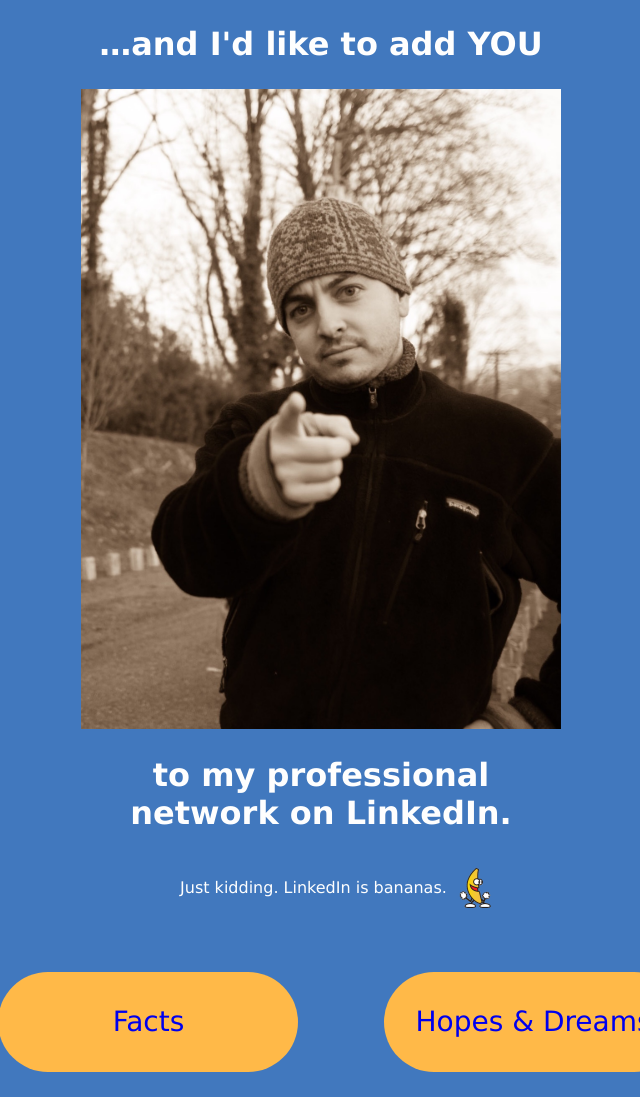
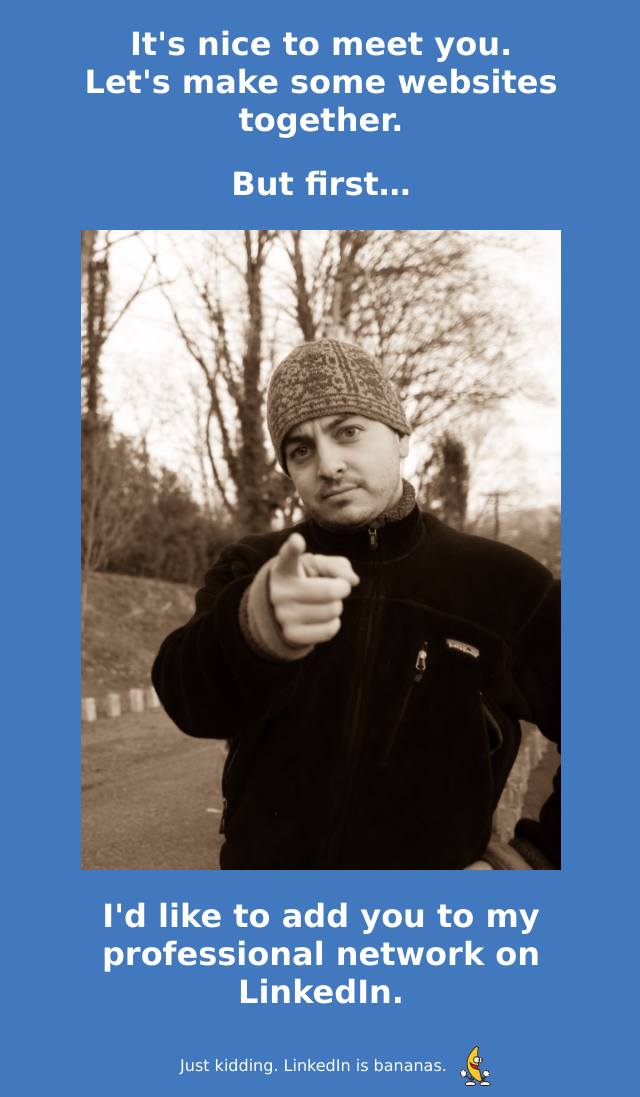
Before and after one commit to dennisbailey/galvanize-introduction, a plain HTML site: page index.html in a window 1280 px wide. Shown: the part 762-1859 px from the top of the page, without its empty margins (319-959 px from the left). Drawn offline with Linux system fonts and the light colour scheme.

Commit message:
reworked the linkedin joke

```diff
--- a/css/styles.css
+++ b/css/styles.css
@@ -10,6 +10,14 @@ body {
 .intro h1 {
   text-align: center;
   font-size: 3em;
+}
+
+.intro h2 {
+  text-align: center;
+  font-size: 2em;
+  max-width: 480px;
+  margin-left: auto;
+  margin-right: auto;
 }
 
 .img-intro {
--- a/index.html
+++ b/index.html
@@ -11,14 +11,15 @@
     <h1>Hi. I'm Dennis…</h1>
 
     <img class="img-intro" alt="Meet Dennis" src="images/headshot.jpg">
+    <h2>It's nice to meet you. <br> Let's make some websites together.</h2>
     </div>
 
     <div class="add-me">
-    <h2>…and I'd like to add YOU</h2>
+    <h2>But first…</h2>
 
     <img class="img-linkedin" alt="Let's connect" src="images/add-me.jpg">
 
-    <h2>to my professional network on LinkedIn.</h2>
+    <h2>I'd like to add you to my professional network on LinkedIn.</h2>
     </div>
 
     <div class="disclaimer">
```
